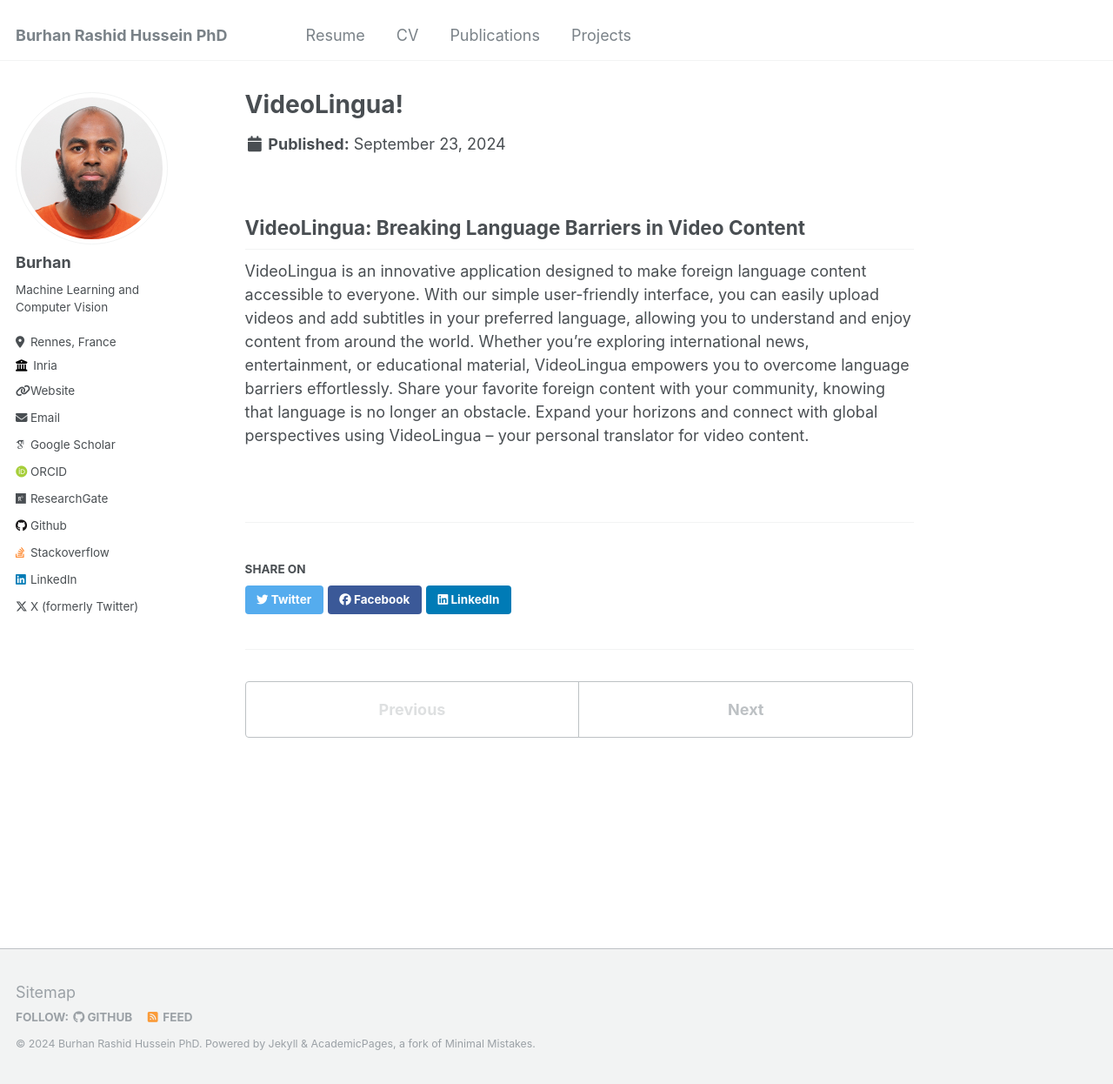
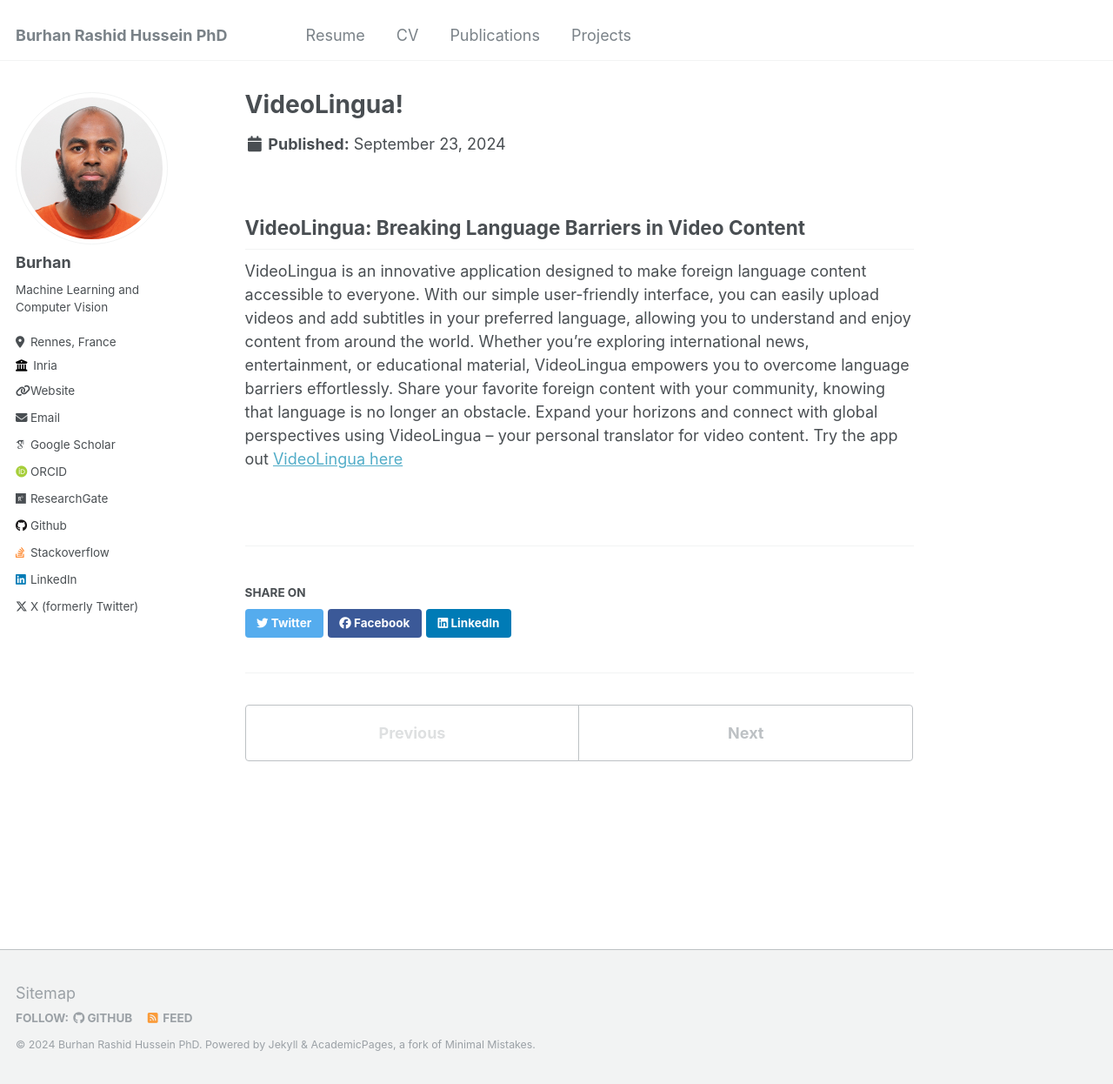
Before and after one commit to burhr2/burhr2.github.io, a Jekyll site: the page built from _portfolio/portfolio-1.md, in a window 1280 px wide and 1246 px high. Shown: the whole window at 87% size. Built offline with Jekyll 4.4.1, drawn with Linux system fonts in a browser that asks for light colours; some web fonts are replaced.

Commit message:
Add a link to the videolingua app

```diff
--- a/_portfolio/portfolio-1.md
+++ b/_portfolio/portfolio-1.md
@@ -5,4 +5,4 @@ collection: portfolio
 ---
 
 ## VideoLingua: Breaking Language Barriers in Video Content
-VideoLingua is an innovative application designed to make foreign language content accessible to everyone. With our simple user-friendly interface, you can easily upload videos and add subtitles in your preferred language, allowing you to understand and enjoy content from around the world. Whether you're exploring international news, entertainment, or educational material, VideoLingua empowers you to overcome language barriers effortlessly. Share your favorite foreign content with your community, knowing that language is no longer an obstacle. Expand your horizons and connect with global perspectives using VideoLingua – your personal translator for video content.
+VideoLingua is an innovative application designed to make foreign language content accessible to everyone. With our simple user-friendly interface, you can easily upload videos and add subtitles in your preferred language, allowing you to understand and enjoy content from around the world. Whether you're exploring international news, entertainment, or educational material, VideoLingua empowers you to overcome language barriers effortlessly. Share your favorite foreign content with your community, knowing that language is no longer an obstacle. Expand your horizons and connect with global perspectives using VideoLingua – your personal translator for video content. Try the app out [VideoLingua here](https://videolingua.streamlit.app/)
```
